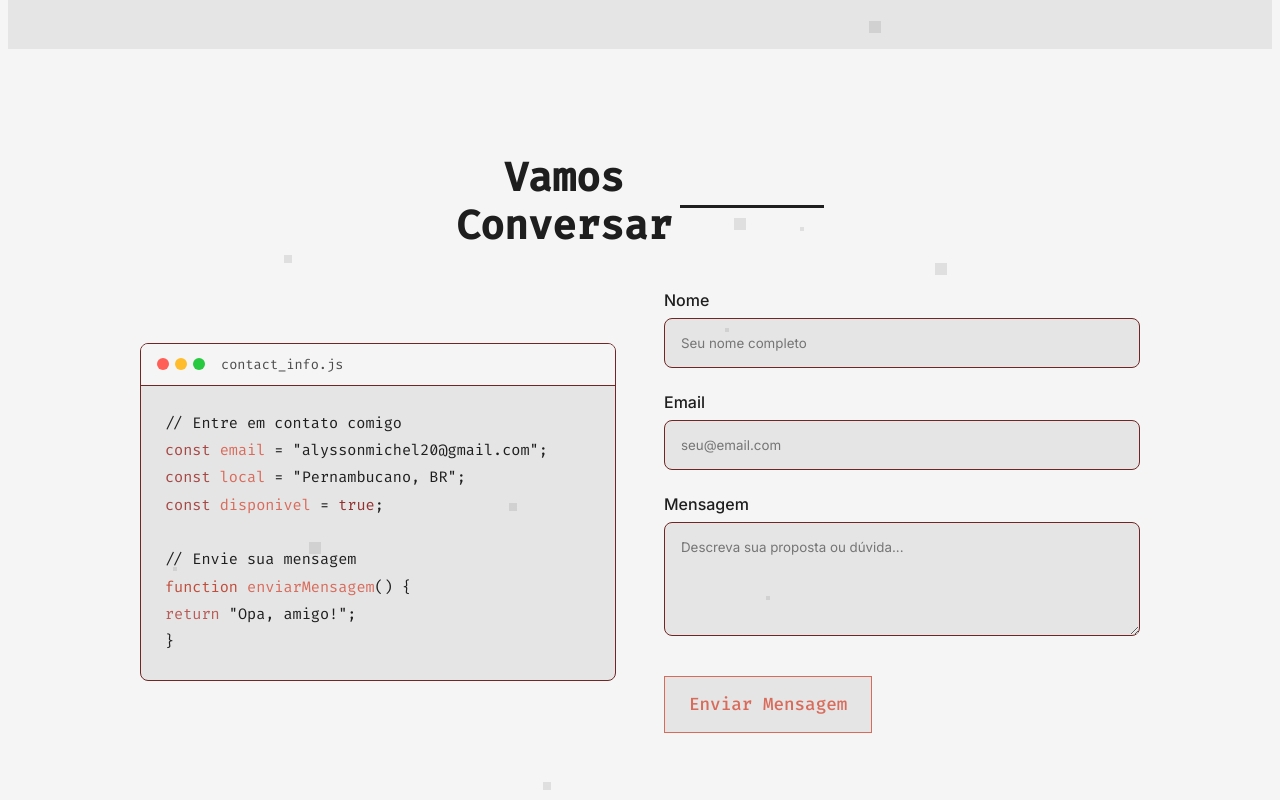
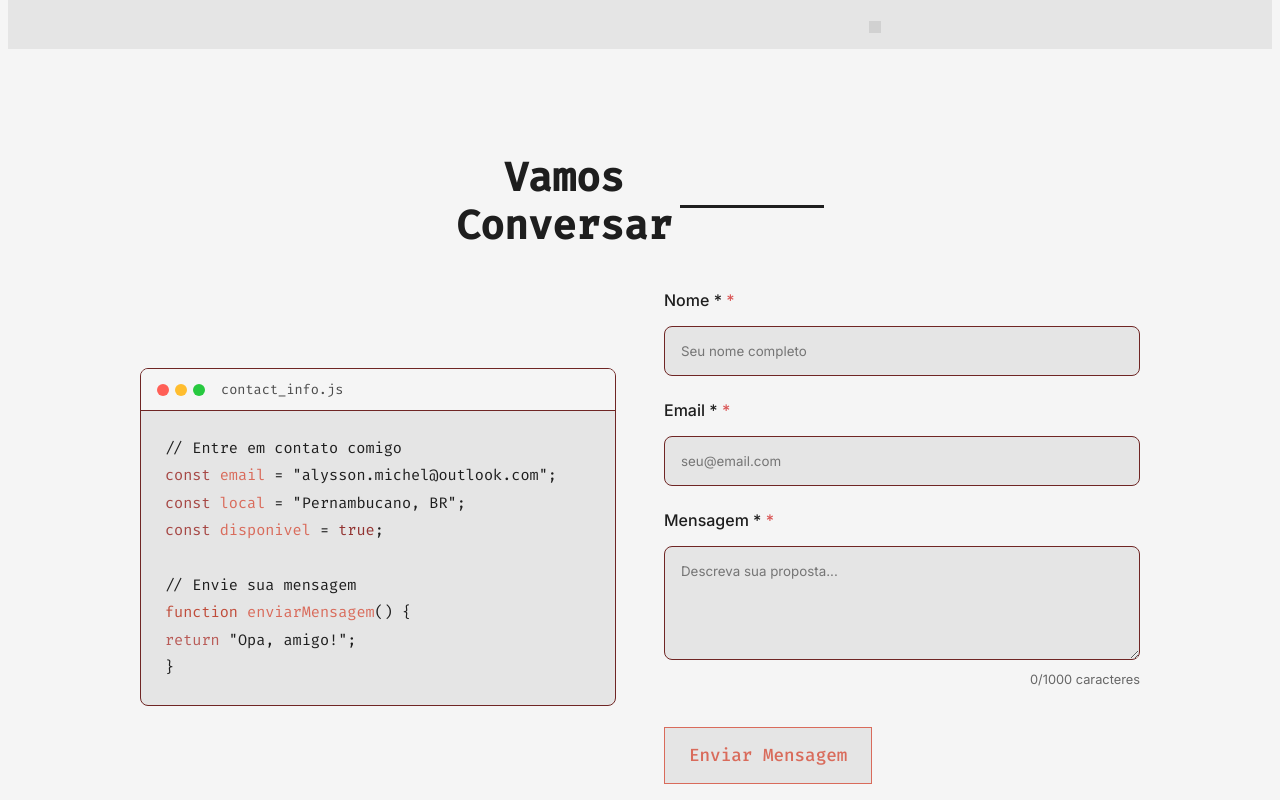
Before and after one commit to aIlyson/webprt, a Next.js app: page / in a window 1280 px wide. Shown: the part 2320-3120 px from the top of the page. Built offline with nearby package versions, Linux system fonts and the light colour scheme.

Commit message:
feat: add new configs

```diff
--- a/package.json
+++ b/package.json
@@ -9,6 +9,8 @@
     "lint": "next lint"
   },
   "dependencies": {
+    "@emailjs/browser": "^4.4.1",
+    "emailjs-com": "^3.2.0",
     "framer-motion": "^12.7.4",
     "next": "15.3.1",
     "nodemailer": "^6.10.1",
--- a/src/common/components/Button/Button.tsx
+++ b/src/common/components/Button/Button.tsx
@@ -12,6 +12,7 @@ interface ButtonProps {
   type?: "button" | "submit" | "reset";
   size?: "sm" | "md" | "lg";
   className?: string;
+  disabled?: boolean;
   icon?: React.ReactNode;
 }
 
--- a/src/containers/banner/index.tsx
+++ b/src/containers/banner/index.tsx
@@ -104,10 +104,7 @@ const Banner = () => {
 
             <MotionDiv variants={itemVariants}>
               <MotionP className={styles.description}>
-                <span
-                  className={styles.tooltip}
-                  data-tooltip="por cacheadas!"
-                >
+                <span className={styles.tooltip} data-tooltip="por cacheadas!">
                   Apaixonado
                 </span>{" "}
                 em desenvolver projetos que possam ser úteis e páginas web.
@@ -154,9 +151,12 @@ const Banner = () => {
                   src="/person.jpeg"
                   alt="Alysson Michel"
                   className={styles.profileImage}
-                  onError={(e) => {
-                    e.target.onerror = null;
-                    e.target.src =
+                  onError={(
+                    e: React.SyntheticEvent<HTMLImageElement, Event>
+                  ) => {
+                    const target = e.target as HTMLImageElement;
+                    target.onerror = null;
+                    target.src =
                       "https://images.unsplash.com/photo-1536104968055-4d61aa56f46a?ixlib=rb-1.2.1&auto=format&fit=crop&w=400&q=80";
                   }}
                 />
--- a/src/containers/contact/Contact.module.css
+++ b/src/containers/contact/Contact.module.css
@@ -2,6 +2,7 @@
   max-width: 1000px;
   margin: 0 auto;
   padding: 0 1rem;
+  overflow: hidden;
 }
 
 .content {
@@ -128,6 +129,43 @@
   margin-top: 1rem;
 }
 
+.errorMessage {
+  background: var(--text-base);
+  color: var(--primary);
+  margin-bottom: 16px;
+  padding: 12px;
+  border-radius: 4px;
+  border-left: 3px solid #D32F2F;
+}
+
+.successMessage {
+  background: #F0FFF4;
+  color: #2E7D32;
+  margin-bottom: 16px;
+  padding: 12px;
+  border-radius: 4px;
+  border-left: 3px solid #2E7D32;
+}
+
+.charCount {
+  text-align: right;
+  font-size: 0.8rem;
+  color: #666;
+  margin-top: 4px;
+}
+
+.formLabel {
+  display: block;
+  margin-bottom: 8px;
+  font-weight: 500;
+}
+
+.formLabel:after {
+  color: #D32F2F;
+  content: " *";
+  opacity: 0.8;
+}
+
 /* ---- responsive ---- */
 @media (max-width: 768px) {
   .content {
--- a/src/containers/contact/index.tsx
+++ b/src/containers/contact/index.tsx
@@ -1,9 +1,119 @@
-import React from "react";
+import React, { useState } from "react";
 import { Section, Title, Button } from "../../common/components";
 import styles from "./Contact.module.css";
+import emailjs from "@emailjs/browser";
 
-const Contact: React.FC = () => (
-  <Section id="contact" bg="base" withPixels={true} pixelCount={10} padding="lg">
+// Inicializa o EmailJS com seu User ID
+emailjs.init("SIippbcoyK5cnPBcI");
+
+const Contact: React.FC = () => {
+  const [formData, setFormData] = useState({
+    name: "",
+    email: "",
+    message: "",
+  });
+  const [isSending, setIsSending] = useState(false);
+  const [isSent, setIsSent] = useState(false);
+  const [error, setError] = useState("");
+
+  const BLACKLIST = [
+    "http://", "https://", "www.", ".com", ".xyz", ".ga", ".cf", "promoção", "promo", "grátis", "gratuito", "ganhe", "clique aqui", "oferta", "imperdível", "viagra", "cialis", "criptomoeda","bitcoin", "btc", "eth", "ethereum", "apostas", "cassino", "jogos de azar", "sexo", "pornô", "porno", "porn", "xxx", "gay", "erótico", "fique rico", "dinheiro fácil", "trabalhe de casa", "lucro garantido",];
+
+  const containsSpam = (text: string) => {
+    const lowerText = text.toLowerCase();
+    return BLACKLIST.some((term) => lowerText.includes(term));
+  };
+
+  const isValidEmail = (email: string) => {
+    const re = /^[^\s@]+@[^\s@]+\.[^\s@]+$/;
+    return re.test(email);
+  };
+
+  const handleChange = (
+    e: React.ChangeEvent<HTMLInputElement | HTMLTextAreaElement>
+  ) => {
+    const { name, value } = e.target;
+    setFormData((prev) => ({ ...prev, [name]: value }));
+    if (error) setError("");
+  };
+
+  const handleSubmit = async (e: React.FormEvent) => {
+    e.preventDefault();
+
+    // Validações
+    if (
+      !formData.name.trim() ||
+      !formData.email.trim() ||
+      !formData.message.trim()
+    ) {
+      setError("Por favor, preencha todos os campos!");
+      return;
+    }
+
+    if (formData.name.length > 50) {
+      setError("Nome muito longo (máx. 50 caracteres)");
+      return;
+    }
+
+    if (!isValidEmail(formData.email)) {
+      setError("Por favor, insira um email válido...");
+      return;
+    }
+
+    if (containsSpam(formData.message) || containsSpam(formData.name)) {
+      setError("Mensagem contém conteúdo não permitido");
+      return;
+    }
+
+    if (formData.message.length > 1000) {
+      setError("Mensagem muito longa (máx. 1000 caracteres)");
+      return;
+    }
+
+    setIsSending(true);
+    setError("");
+
+    try {
+      const templateParams = {
+        from_name: formData.name,
+        from_email: formData.email,
+        message: formData.message,
+        to_email: "alyssonmichel20@gmail.com",
+        reply_to: formData.email,
+        subject: `Nova mensagem de ${formData.name}`,
+      };
+
+      console.log("Enviando email com params:", templateParams);
+
+      const response = await emailjs.send(
+        "service_udja0lg",
+        "template_zhy0h5v",
+        templateParams
+      );
+
+      console.log("Email enviado com sucesso:", response);
+
+      setIsSent(true);
+      setFormData({ name: "", email: "", message: "" });
+      setTimeout(() => setIsSent(false), 5000);
+    } catch (err) {
+      console.error("Erro detalhado no envio:", err);
+      setError(
+        "Ocorreu um erro ao enviar sua mensagem. Por favor, tente novamente mais tarde."
+      );
+    } finally {
+      setIsSending(false);
+    }
+  };
+
+  return (
+    <Section
+      id="contact"
+      bg="base"
+      withPixels={true}
+      pixelCount={0}
+      padding="lg"
+    >
       <div className={styles.contactContainer}>
         <Title level={2} withUnderline align="center">
           Vamos Conversar
@@ -38,17 +148,14 @@ const Contact: React.FC = () => (
                   <span className={styles.codeConst}>const</span>{" "}
                   <span className={styles.codeVar}>email</span> ={" "}
                   <span className={styles.codeString}>
-                  "alyssonmichel20@gmail.com"
+                    "alysson.michel@outlook.com"
                   </span>
                   ;
                 </p>
                 <p className={styles.codeLine}>
                   <span className={styles.codeConst}>const</span>{" "}
                   <span className={styles.codeVar}>local</span> ={" "}
-                <span className={styles.codeString}>
-                  "Pernambucano, BR"
-                </span>
-                ;
+                  <span className={styles.codeString}>"Pernambucano, BR"</span>;
                 </p>
                 <p className={styles.codeLine}>
                   <span className={styles.codeConst}>const</span>{" "}
@@ -75,41 +182,73 @@ const Contact: React.FC = () => (
             </div>
           </div>
 
-        <form className={styles.contactForm}>
+          <form className={styles.contactForm} onSubmit={handleSubmit}>
+            {error && (
+              <div className={styles.errorMessage}>
+                <span role="alert">⚠️ {error}</span>
+              </div>
+            )}
+
+            {isSent && (
+              <div className={styles.successMessage}>
+                <span>✅ Mensagem enviada com sucesso!</span>
+              </div>
+            )}
+
             <div className={styles.formGroup}>
               <label htmlFor="name" className={styles.formLabel}>
-              Nome
+                Nome *
               </label>
               <input
                 type="text"
                 id="name"
+                name="name"
                 className={styles.formInput}
                 placeholder="Seu nome completo"
+                value={formData.name}
+                onChange={handleChange}
+                maxLength={50}
+                required
+                aria-required="true"
               />
             </div>
 
             <div className={styles.formGroup}>
               <label htmlFor="email" className={styles.formLabel}>
-              Email
+                Email *
               </label>
               <input
                 type="email"
                 id="email"
+                name="email"
                 className={styles.formInput}
                 placeholder="seu@email.com"
+                value={formData.email}
+                onChange={handleChange}
+                required
+                aria-required="true"
               />
             </div>
 
             <div className={styles.formGroup}>
               <label htmlFor="message" className={styles.formLabel}>
-              Mensagem
+                Mensagem *
               </label>
               <textarea
                 id="message"
+                name="message"
                 className={styles.formTextarea}
-              placeholder="Descreva sua proposta ou dúvida..."
+                placeholder="Descreva sua proposta..."
                 rows={5}
+                value={formData.message}
+                onChange={handleChange}
+                maxLength={1000}
+                required
+                aria-required="true"
               />
+              <div className={styles.charCount}>
+                {formData.message.length}/1000 caracteres
+              </div>
             </div>
 
             <Button
@@ -117,13 +256,20 @@ const Contact: React.FC = () => (
               size="lg"
               type="submit"
               className={styles.submitButton}
+              disabled={isSending || isSent}
+              aria-busy={isSending}
             >
-            Enviar Mensagem
+              {isSending
+                ? "Enviando..."
+                : isSent
+                ? "Enviado!"
+                : "Enviar Mensagem"}
             </Button>
           </form>
         </div>
       </div>
     </Section>
   );
+};
 
 export default Contact;
```
Also changed, not shown: 1 other file (tests, documents, lock files or other folders). Lines whose indentation alone changed are shown as unchanged.
